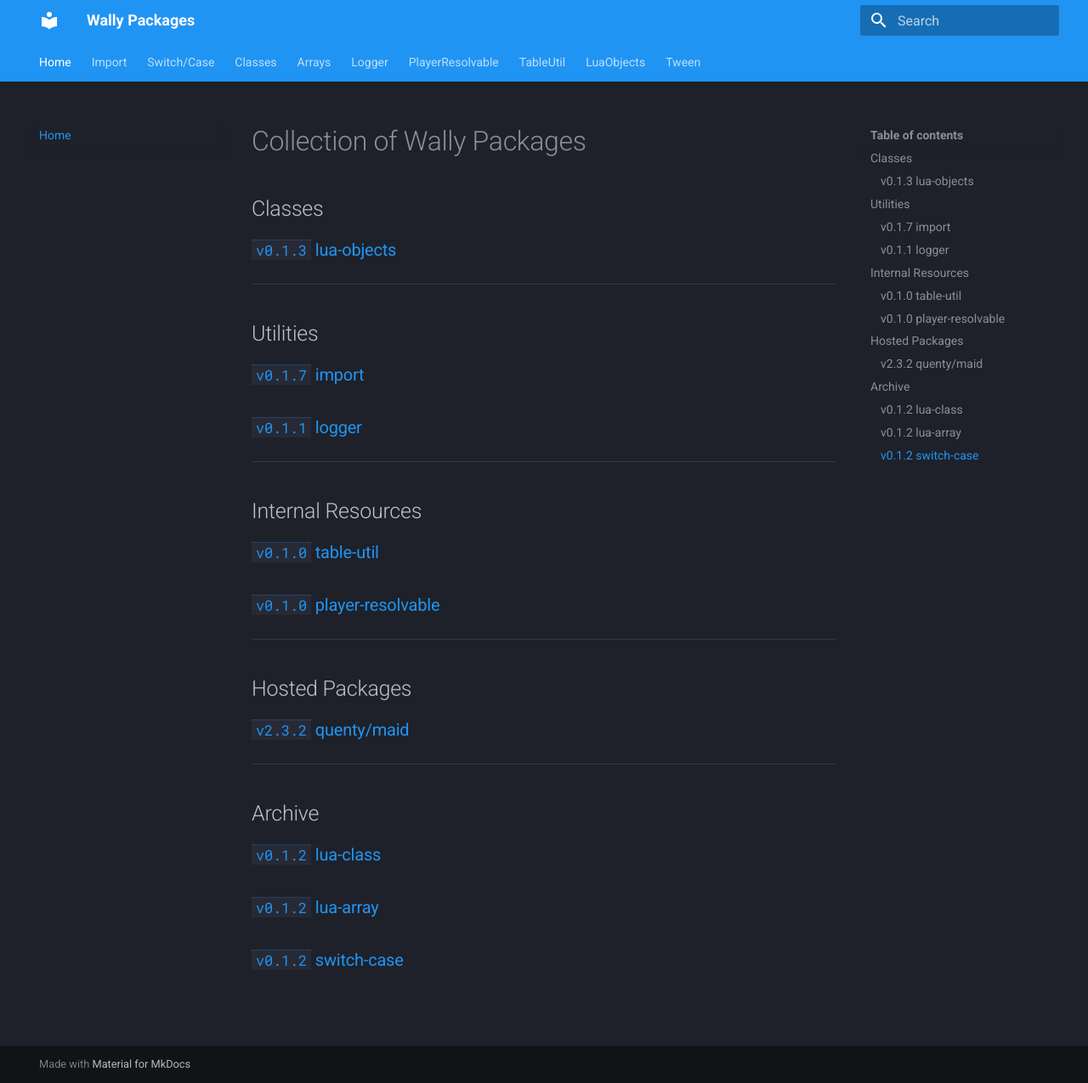
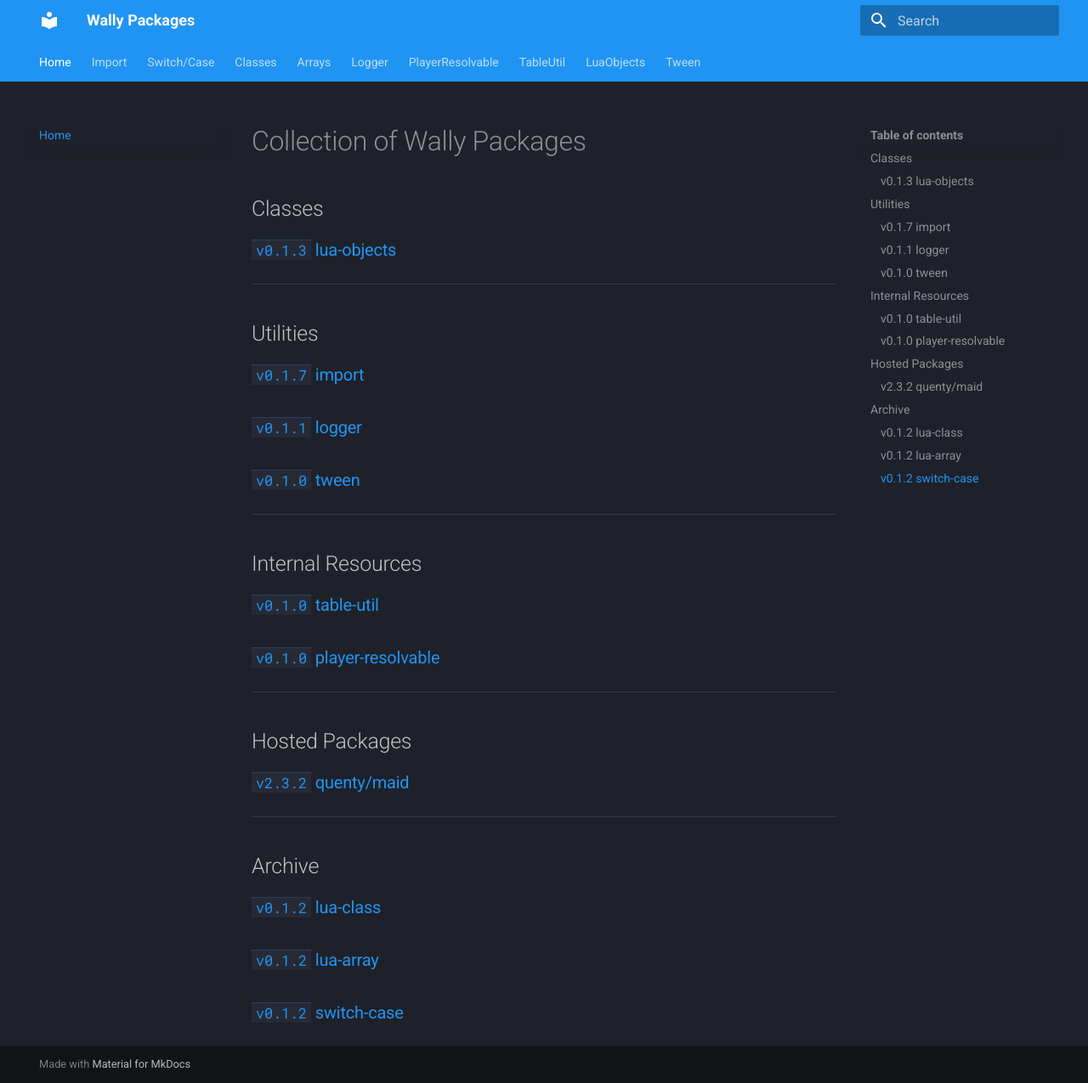
Before and after one commit to alexasterisk/WallyPackages, an MkDocs documentation site: the page built from docs/index.md, in a window 1280 px wide and 1275 px high. Shown: the whole window at 85% size. Built offline with MkDocs 1.6.1 and Material for MkDocs 9.7.7, drawn with Linux system fonts in a browser that asks for light colours.

Commit message:
add `tween` to docs

```diff
--- a/docs/index.md
+++ b/docs/index.md
@@ -8,6 +8,7 @@
 ## Utilities
 ### [==`v0.1.7`== import](import/)
 ### [==`v0.1.1`== logger](logger/)
+### [==`v0.1.0`== tween](tween/)
 
 -----
 
```
